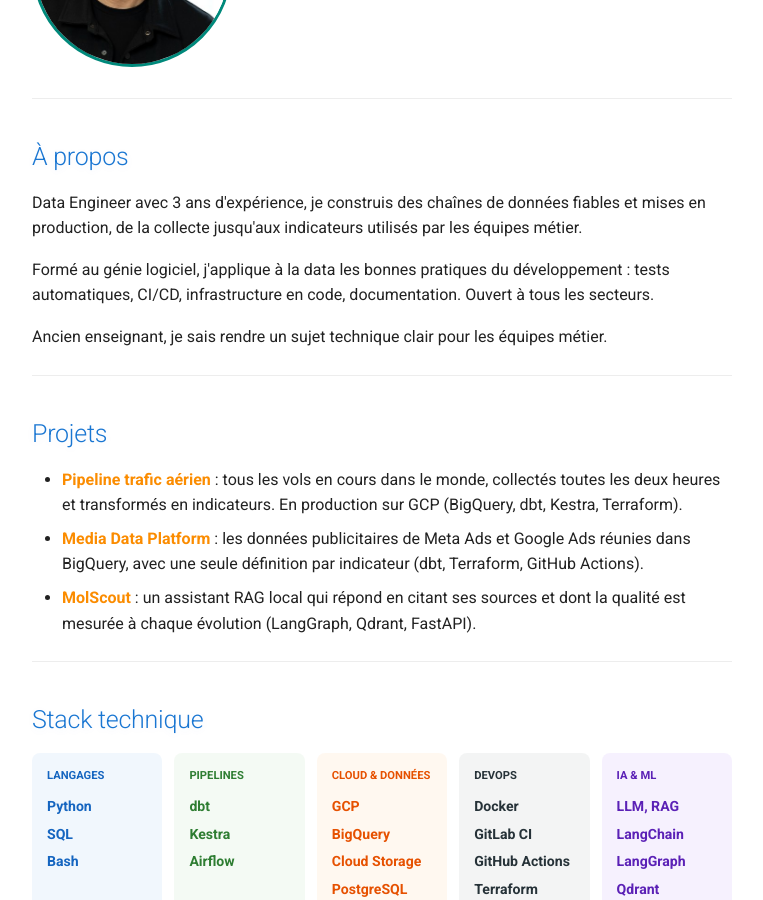
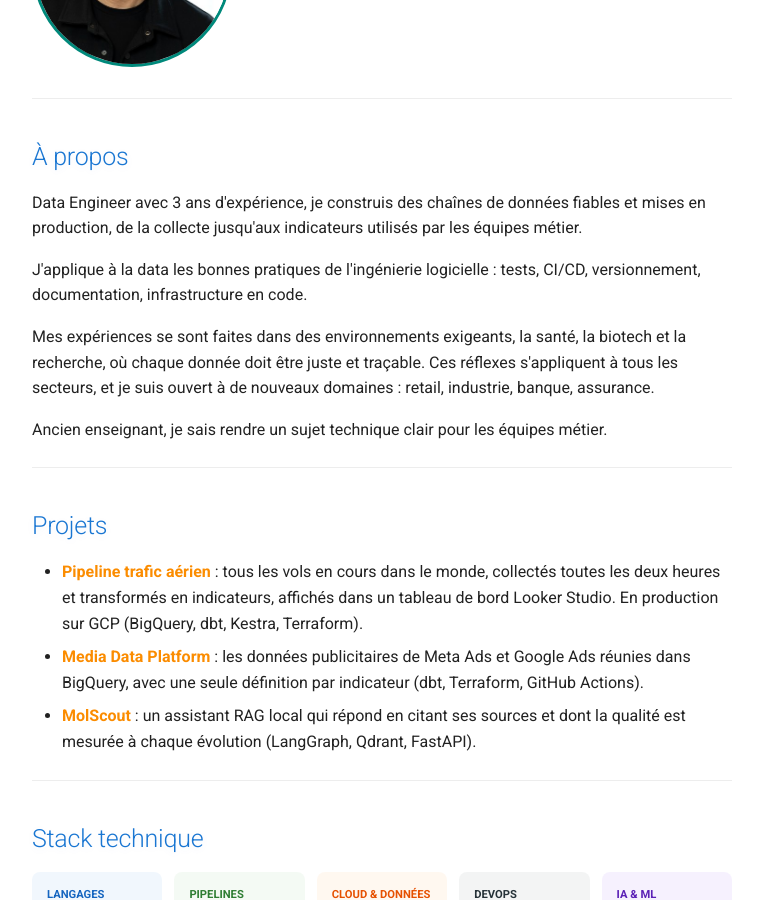
Before and after one commit to y-ikli/y-ikli.github.io, an MkDocs documentation site: the page built from docs/index.md, in a window 1280 px wide and 900 px high, scrolled down 361 px. Shown: the whole window, without its empty margins (258-1021 px from the left). Built offline with MkDocs 1.6.1 and Material for MkDocs 9.7.7, drawn with Linux system fonts in a browser that asks for light colours.

Commit message:
simplifie l'accueil et complète les pages projets

```diff
--- a/docs/index.md
+++ b/docs/index.md
@@ -26,7 +26,9 @@
 
 Data Engineer avec 3 ans d'expérience, je construis des chaînes de données fiables et mises en production, de la collecte jusqu'aux indicateurs utilisés par les équipes métier.
 
-Formé au génie logiciel, j'applique à la data les bonnes pratiques du développement : tests automatiques, CI/CD, infrastructure en code, documentation. Ouvert à tous les secteurs.
+J'applique à la data les bonnes pratiques de l'ingénierie logicielle : tests, CI/CD, versionnement, documentation, infrastructure en code.
+
+Mes expériences se sont faites dans des environnements exigeants, la santé, la biotech et la recherche, où chaque donnée doit être juste et traçable. Ces réflexes s'appliquent à tous les secteurs, et je suis ouvert à de nouveaux domaines : retail, industrie, banque, assurance.
 
 Ancien enseignant, je sais rendre un sujet technique clair pour les équipes métier.
 
@@ -34,7 +36,7 @@ Ancien enseignant, je sais rendre un sujet technique clair pour les équipes mé
 
 ## Projets
 
-- **[Pipeline trafic aérien](projets/trafic_aerien.md)** : tous les vols en cours dans le monde, collectés toutes les deux heures et transformés en indicateurs. En production sur GCP (BigQuery, dbt, Kestra, Terraform).
+- **[Pipeline trafic aérien](projets/trafic_aerien.md)** : tous les vols en cours dans le monde, collectés toutes les deux heures et transformés en indicateurs, affichés dans un tableau de bord Looker Studio. En production sur GCP (BigQuery, dbt, Kestra, Terraform).
 - **[Media Data Platform](projets/media_data_platform.md)** : les données publicitaires de Meta Ads et Google Ads réunies dans BigQuery, avec une seule définition par indicateur (dbt, Terraform, GitHub Actions).
 - **[MolScout](projets/molscout.md)** : un assistant RAG local qui répond en citant ses sources et dont la qualité est mesurée à chaque évolution (LangGraph, Qdrant, FastAPI).
 
```
